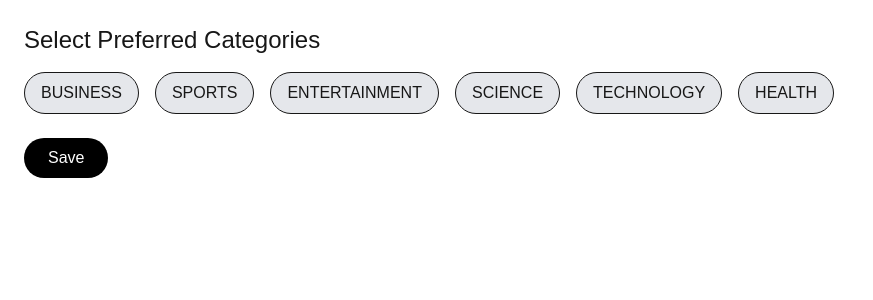
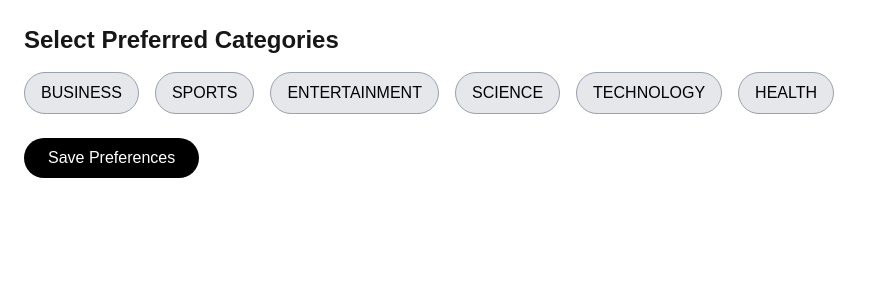
Before and after one commit to shuvajitB/news-aggregator, a Next.js app in the folder frontend/: page /profile in a window 1280 px wide. Shown: the top 300 px of the page, without its empty margins (0-873 px from the left). Built offline with nearby package versions, Linux system fonts and the light colour scheme.

Commit message:
Update page.tsx

```diff
--- a/frontend/src/app/profile/page.tsx
+++ b/frontend/src/app/profile/page.tsx
@@ -3,61 +3,78 @@
 import React, { useState, useEffect } from 'react';
 import { useUserContext } from '../../../components/UserContext';
 
+const API_BASE_URL = process.env.NEXT_PUBLIC_API_BASE_URL || 'http://localhost:8000';
 const categories = ['business', 'sports', 'entertainment', 'science', 'technology', 'health'];
 
 export default function ProfilePage() {
   const [selected, setSelected] = useState<string[]>([]);
+  const [loading, setLoading] = useState(false);
+  const [message, setMessage] = useState('');
   const { user } = useUserContext();
   const email = user?.email || '';
 
   useEffect(() => {
     if (!email) return;
-    fetch(`http://localhost:8000/preferences?email_phone=${email}`)
+    setLoading(true);
+    fetch(`${API_BASE_URL}/preferences?email_phone=${email}`)
       .then(res => res.json())
       .then(data => setSelected(data.preferences.categories || []))
-      .catch(err => console.error('Failed to fetch preferences:', err));
+      .catch(err => console.error('Failed to fetch preferences:', err))
+      .finally(() => setLoading(false));
   }, [email]);
 
   const toggleCategory = (category: string) => {
-    if (selected.includes(category)) {
-      setSelected(selected.filter(c => c !== category));
-    } else {
-      setSelected([...selected, category]);
-    }
+    setSelected(prev =>
+      prev.includes(category)
+        ? prev.filter(c => c !== category)
+        : [...prev, category]
+    );
   };
 
   const savePreferences = () => {
     if (!email) return;
-    fetch(`http://localhost:8000/preferences`, {
+    setLoading(true);
+    fetch(`${API_BASE_URL}/preferences`, {
       method: 'POST',
       headers: { 'Content-Type': 'application/json' },
-      body: JSON.stringify({
-        email_phone: email,
-        categories: selected
-      }),
+      body: JSON.stringify({ email_phone: email, categories: selected }),
     })
-      .then(() => alert('Preferences saved!'))
-      .catch(() => alert('Failed to save preferences.'));
+      .then(res => {
+        if (!res.ok) throw new Error('Failed to save');
+        setMessage('Preferences saved successfully!');
+      })
+      .catch(() => setMessage('Failed to save preferences.'))
+      .finally(() => setLoading(false));
   };
 
   return (
     <div className="p-6">
-      <h2 className="text-2xl mb-4">Select Preferred Categories</h2>
+      <h2 className="text-2xl font-bold mb-4">Select Preferred Categories</h2>
+
+      {loading && <p className="text-gray-600 mb-2">Loading...</p>}
+      {message && <p className="text-sm text-blue-600 mb-4">{message}</p>}
+
       <div className="flex flex-wrap gap-4 mb-6">
         {categories.map(cat => (
           <button
             key={cat}
             onClick={() => toggleCategory(cat)}
-            className={`px-4 py-2 rounded-full border ${
-              selected.includes(cat) ? 'bg-black text-white' : 'bg-gray-200'
+            className={`px-4 py-2 rounded-full border transition ${
+              selected.includes(cat)
+                ? 'bg-black text-white border-black'
+                : 'bg-gray-200 text-black border-gray-400'
             }`}
           >
             {cat.toUpperCase()}
           </button>
         ))}
       </div>
-      <button onClick={savePreferences} className="bg-black text-white px-6 py-2 rounded-full">
-        Save
+
+      <button
+        onClick={savePreferences}
+        className="bg-black text-white px-6 py-2 rounded-full hover:bg-gray-800 transition"
+      >
+        Save Preferences
       </button>
     </div>
   );
```
